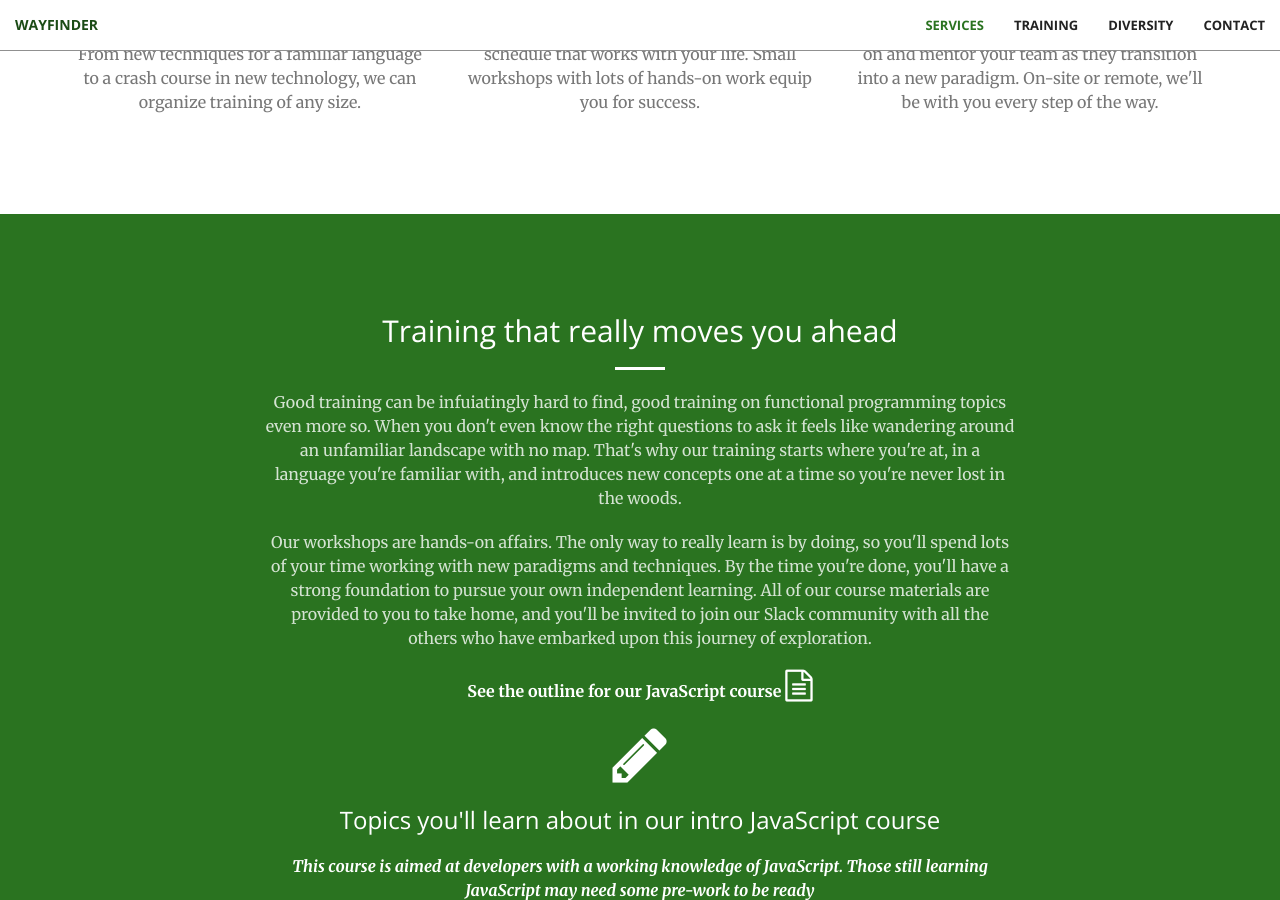
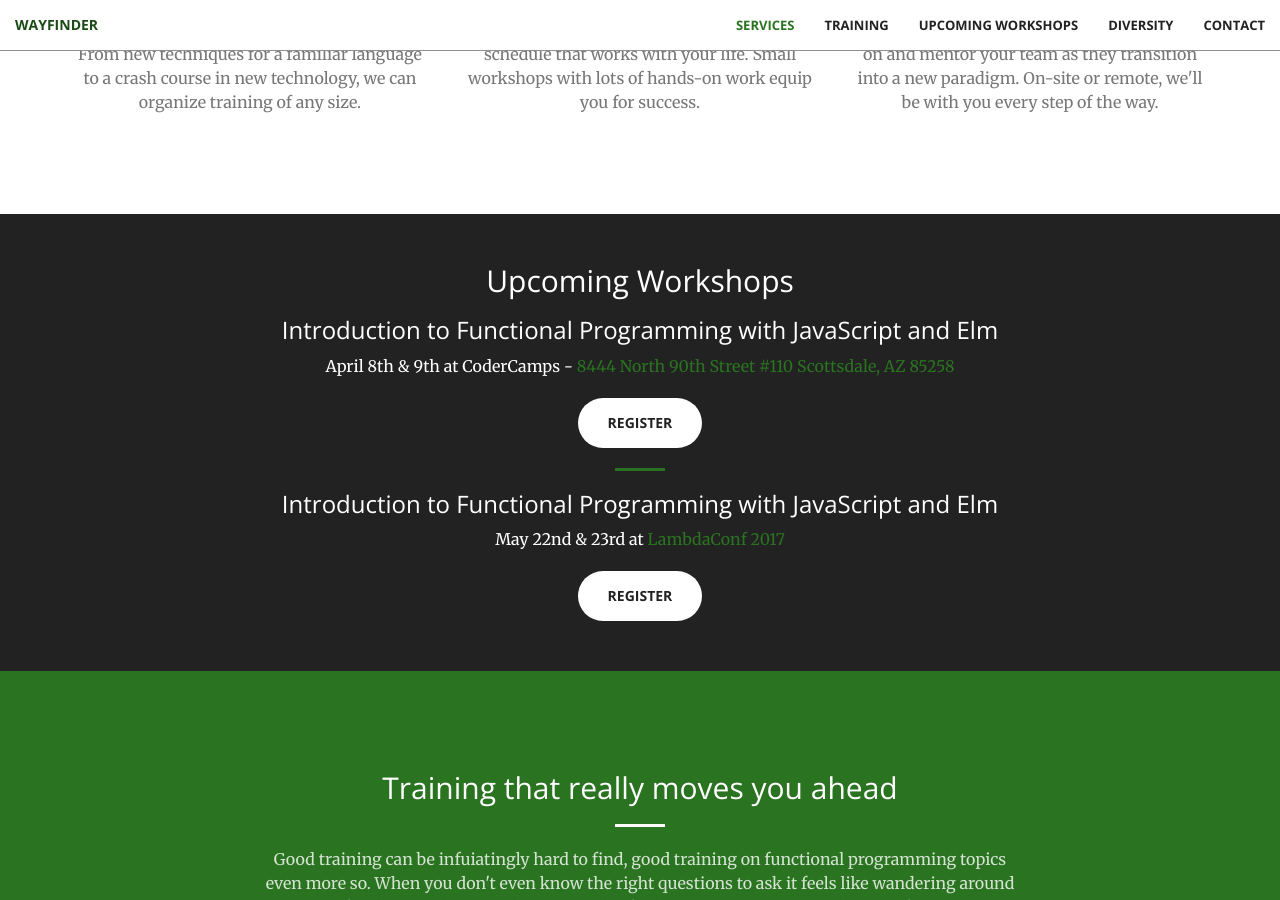
Before and after one commit to wayfinderio/wayfinderio.github.io, a Jekyll site: the page built from index.html, in a window 1280 px wide and 900 px high, scrolled down 1190 px. Built offline with Jekyll 4.4.1, drawn with Linux system fonts in a browser that asks for light colours.

Commit message:
Updating upcoming workshops

```diff
--- a/_includes/nav.html
+++ b/_includes/nav.html
@@ -20,6 +20,9 @@
                 <li>
                     <a class="page-scroll" href="#training">Training</a>
                 </li>
+                <li>
+                  <a class="page-scroll" href="#upcoming">Upcoming Workshops</a>
+                </li>
                 <!-- <li>
                     <a class="page-scroll" href="#consulting">Consulting</a>
                 </li> -->
--- /dev/null
+++ b/_includes/upcoming-workshops.html
@@ -0,0 +1,14 @@
+  <aside class="bg-dark" id="upcoming">
+      <div class="container text-center">
+          <div class="call-to-action">
+              <h2>Upcoming Workshops</h2>
+              <h3>Introduction to Functional Programming with JavaScript and Elm</h3>
+              <p>April 8th &amp; 9th at CoderCamps - <a href="https://www.google.com/maps/place/CoderCamps/@33.5577365,-111.8914737,17z/data=!3m1!4b1!4m5!3m4!1s0x872b0ace81551759:0x6523e0cfe8461a52!8m2!3d33.557732!4d-111.889285">8444 North 90th Street #110 Scottsdale, AZ 85258</a></p>
+              <a href="https://www.eventbrite.com/e/introduction-to-functional-programming-tickets-8379893487" class="btn btn-default btn-xl">Register</a>
+              <hr>
+              <h3>Introduction to Functional Programming with JavaScript and Elm</h3>
+              <p>May 22nd &amp; 23rd at <a href="http://lambdaconf.us/events/2017/lcusc.html">LambdaConf 2017</a></p>
+              <a href="http://lambdaconf.us/training/lcusc/introduction-to-functional-programming.html" class="btn btn-default btn-xl">Register</a>
+          </div>
+      </div>
+  </aside>
--- a/_layouts/front.html
+++ b/_layouts/front.html
@@ -8,6 +8,7 @@
   {% include header.html %}
   <!-- {% include call-to-action.html %} -->
   {% include services.html %}
+  {% include upcoming-workshops.html %}
   {% include training.html %}
   {% include diversity.html %}
   <!-- {% include portfolio.html %} -->
```
